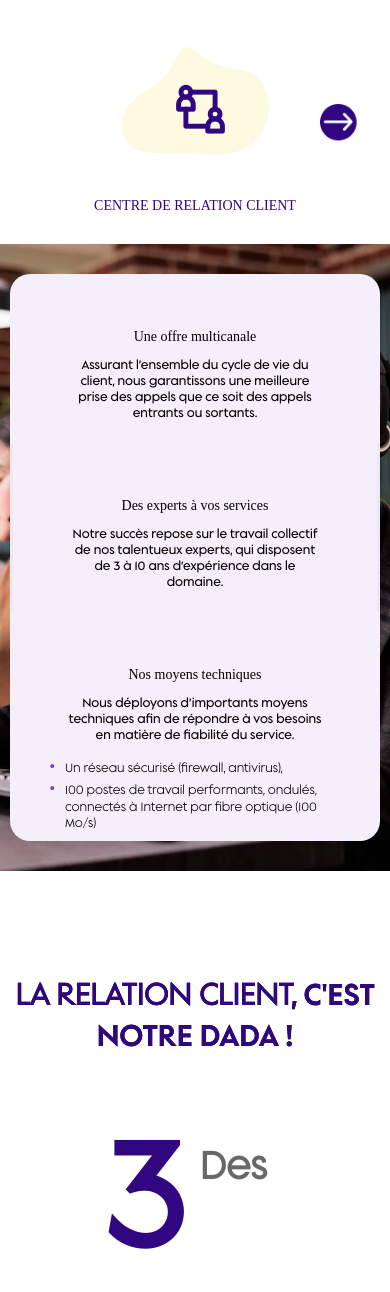
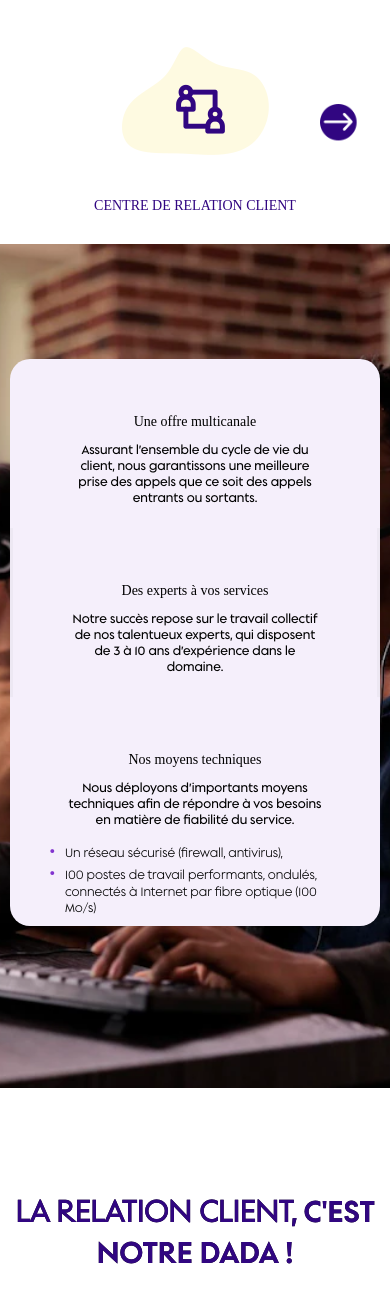
Before and after one commit to gpu-odilon/site-GPE, a PHP site: page / in a window 390 px wide. Shown: the part 1552-2844 px from the top of the page. Run offline with PHP 8.4, Linux system fonts and the light colour scheme; some libraries are stand-ins or nearby versions; some web fonts are replaced.

Commit message:
modif 12 10 22

```diff
--- a/css/style.css
+++ b/css/style.css
@@ -863,8 +863,12 @@ button.service-carousel-next {
     margin: 0 auto;
     bottom: 0;
   }
-  .divider-home{
+ /* .divider-home{
     height: auto;
+  }*/
+    .competance-container{
+    -ms-transform: translateY(15%)!important;
+    transform: translateY(15%)!important;
   }
 
 }
```
